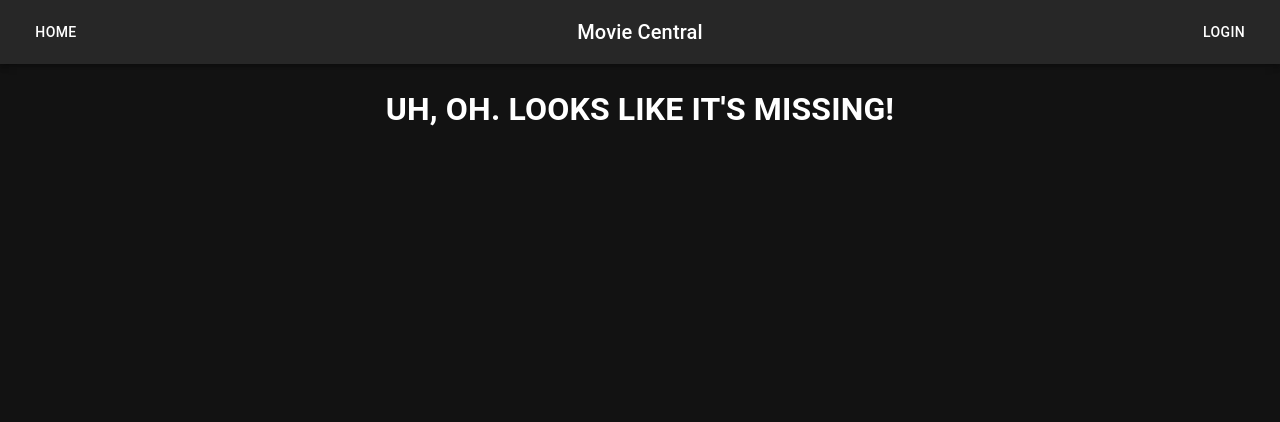
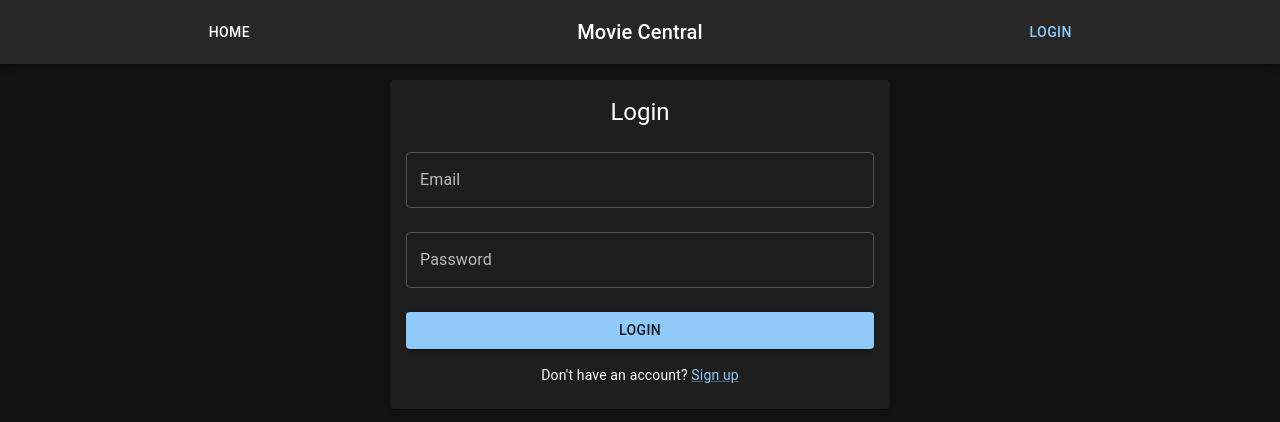
Before and after one commit to LucasJoe02/films-app, a React (Create React App) app: page /login in a window 1280 px wide. Shown: the top 422 px of the page. Built offline with nearby package versions, Linux system fonts and the light colour scheme.

Commit message:
Implemented logging in and logging out.

```diff
--- a/src/App.tsx
+++ b/src/App.tsx
@@ -5,19 +5,27 @@ import Films from "./components/Films";
 import Film from "./components/Film";
 import NotFound from "./components/NotFound";
 import Navbar from "./components/Navbar";
-//import FilmsList from "./components/FilmsList";
+import Login from "./components/Login";
+import AuthStore from "./store/authStore";
 
 function App() {
-    const isLoggedIn = false
+    const token = AuthStore((state) => state.userToken);
+
   return (
     <div className="App">
       <Router>
-          <Navbar isLoggedIn={isLoggedIn} />
+          <Navbar/>
         <div>
             <Routes>
                 <Route path="/" element={<Navigate to="/films" replace />} />
                 <Route path="/films/:id" element={<Film/>}/>
                 <Route path="/films" element={<Films/>}/>
+                {token ? (
+                    <Route path="/login" element={<Navigate to="/films" replace />}/>
+                ) : (
+                    <Route path="/login" element={<Login/>}/>
+                )}
+
                 <Route path="*" element={<NotFound/>}/>
             </Routes>
         </div>
--- a/src/components/Films.tsx
+++ b/src/components/Films.tsx
@@ -4,7 +4,6 @@ import CSS from 'csstype';
 import {Paper, AlertTitle, Alert, Pagination, TextField, Button} from "@mui/material";
 import FilmListObject from "./FilmListObject"
 import Film from "./Film";
-import {useFilmStore} from "../store";
 import FilmOrderDropdown from "./FilmOrderDropdown";
 import FilmGenreFilter from "./FilmGenreFilter";
 import FilmAgeRatingFilter from "./FilmAgeRatingFilter";
@@ -13,8 +12,9 @@ import {useNavigate} from "react-router-dom";
 const Films = () => {
     const navigate = useNavigate();
     const apiUrl = process.env.REACT_APP_API_URL
-    const films = useFilmStore(state => state.films)
-    const setFilms = useFilmStore(state => state.setFilms)
+    //const films = useFilmStore(state => state.films)
+    //const setFilms = useFilmStore(state => state.setFilms)
+    const [films, setFilms] = React.useState<Film[]>([])
     const [errorFlag, setErrorFlag] = React.useState(false)
     const [errorMessage, setErrorMessage] = React.useState("")
     const [currentPage, setCurrentPage] = useState(1)
--- /dev/null
+++ b/src/components/Login.tsx
@@ -0,0 +1,94 @@
+import CSS from "csstype";
+import {Button, CardContent, Link, Paper, TextField, Typography} from "@mui/material";
+import React from "react";
+import axios from "axios";
+import AuthStore from "../store/authStore";
+
+const Login = () => {
+    const apiUrl = process.env.REACT_APP_API_URL
+    const setToken = AuthStore((state) => state.setUserToken)
+    const setUserId = AuthStore((state) => state.setUserId)
+    const [email, setEmail] = React.useState("")
+    const [password, setPassword] = React.useState("")
+    const [errorFlag, setErrorFlag] = React.useState(false)
+    const [errorMessage, setErrorMessage] = React.useState("")
+
+    const handleLogin = (e: React.FormEvent) => {
+        e.preventDefault()
+
+        const requestBody = {
+            email: email,
+            password: password,
+        }
+        axios.post(`${apiUrl}/users/login`, requestBody)
+            .then((response) => {
+                setErrorFlag(false)
+                setErrorMessage("")
+                setUserId(response.data.userId)
+                setToken(response.data.token)
+            }).catch((error) => {
+            setErrorFlag(true)
+            console.log(error)
+            setErrorMessage(error.response.statusText)
+        })
+    };
+
+    const filmPaperStyle: CSS.Properties = {
+        display: "inline-block",
+        height: "auto",
+        width: "500px",
+        margin: "10px",
+        padding: "0px",
+        marginTop: "1rem",
+        overflow: 'auto'
+    }
+    return (
+        <Paper sx={filmPaperStyle}>
+            <CardContent>
+                <Typography variant="h5" component="h2" align="center" gutterBottom>
+                    Login
+                </Typography>
+                <form onSubmit={handleLogin}>
+                    <TextField
+                        id="email"
+                        label="Email"
+                        type="email"
+                        value={email}
+                        variant="outlined"
+                        fullWidth
+                        margin="normal"
+                        onChange={(e) => setEmail(e.target.value)}
+                    />
+                    <TextField
+                        id="password"
+                        label="Password"
+                        type="password"
+                        value={password}
+                        variant="outlined"
+                        fullWidth
+                        margin="normal"
+                        onChange={(e) => setPassword(e.target.value)}
+                    />
+                    <Button
+                        variant="contained"
+                        color="primary"
+                        fullWidth
+                        type="submit"
+                        sx={{ marginTop: '1rem' }}
+                    >
+                        Login
+                    </Button>
+                </form>
+                {errorMessage && <p style={{ color: 'red' }}>{errorMessage}</p>}
+                <Typography variant="body2" align="center" sx={{ marginTop: '1rem' }}>
+                    Don't have an account?{' '}
+                    <Link href="/signup" color="primary">
+                        Sign up
+                    </Link>
+                </Typography>
+            </CardContent>
+        </Paper>
+    )
+}
+
+export default Login;
--- a/src/components/Navbar.tsx
+++ b/src/components/Navbar.tsx
@@ -1,29 +1,67 @@
-import {AppBar, Button, Toolbar, Typography} from "@mui/material";
-import {Link} from "react-router-dom";
+import {AppBar, Button, Grid, Toolbar, Typography} from "@mui/material";
+import {Link, useNavigate} from "react-router-dom";
+import React from "react";
+import axios from "axios";
+import AuthStore from "../store/authStore";
 
-const Navbar = ({ isLoggedIn }: { isLoggedIn: boolean}) => {
+const Navbar = () => {
+    const navigate = useNavigate();
+    const apiUrl = process.env.REACT_APP_API_URL
+    const token = AuthStore((state) => state.userToken);
+    const setUserToken = AuthStore((state) => state.setUserToken);
+    const setUserId = AuthStore((state) => state.setUserId);
+
+    const handleLogout = () => {
+        const header = {
+            headers: {
+                'X-Authorization': token
+            }
+        }
+        axios.post(`${apiUrl}/users/logout`, null, header)
+            .then(() => {
+                setUserToken("")
+                setUserId("0")
+                navigate('/films')
+            }).catch((error) => {
+            console.log(error)
+        })
+
+    }
+
     return (
         <AppBar position="static">
             <Toolbar>
+                <Grid container justifyContent="space-between" alignItems="center">
+                    <Grid item sx={{ flex: '1 1 33.33%'}}>
                         <Button component={Link} to="/" color="inherit">
                             Home
                         </Button>
+                    </Grid>
+                    <Grid item sx={{ flex: '1 1 33.33%'}}>
                         <Typography variant="h6" sx={{flexGrow: 1, textAlign: 'center'}}>
                             Movie Central
                         </Typography>
-
-                {isLoggedIn ? (
+                    </Grid>
+                    <Grid item sx={{ flex: '1 1 33.33%'}}>
+                        {token ? (
                             <>
                                 <Button component={Link} to="/profile" color="inherit">
                                     View Profile
                                 </Button>
-                        <Button color="inherit">Logout</Button>
+                                <Button color="inherit" onClick={handleLogout} sx={{color: "red"}}>Logout</Button>
                             </>
                         ) : (
-                    <Button component={Link} to="/login" color="inherit">
+                            <Button component={Link} to="/login">
                                 Login
                             </Button>
                         )}
+                    </Grid>
+
+                </Grid>
+
+
+
+
             </Toolbar>
         </AppBar>
     )
--- /dev/null
+++ b/src/store/authStore.ts
@@ -0,0 +1,27 @@
+import create from 'zustand'
+
+
+interface AuthState {
+    userToken: string;
+    userId: string;
+    setUserToken: (token: string) => void;
+    setUserId: (userId: string) => void;
+}
+
+const getLocalAuth = (key: string): string => JSON.parse(window.localStorage.getItem(key) as string)
+const setLocalAuth = (key: string, value:string) => window.localStorage.setItem(key, JSON.stringify(value))
+
+const AuthStore = create<AuthState>((set) => ({
+    userToken: getLocalAuth('userToken') || "",
+    userId: getLocalAuth('userId') || "0",
+    setUserToken: (userToken: string) => set(() => {
+        setLocalAuth('userToken', userToken)
+        return {userToken: userToken}
+    }),
+    setUserId: (userId: string) => set(() => {
+        setLocalAuth('userId', userId)
+        return {userId: userId}
+    }),
+}));
+
+export default AuthStore;
--- a/src/store/index.ts
+++ /dev/null
@@ -1,13 +0,0 @@
-import create from 'zustand'
-
-interface FilmState {
-    films: Film[];
-    setFilms: (film: Array<Film>) => void;
-}
-const useStore = create<FilmState>((set) => ({
-    films: [],
-    setFilms: (films: Array<Film>) => set(() => {
-        return { films: films}
-    })
-}))
-export const useFilmStore = useStore;
```
Lines whose indentation alone changed are shown as unchanged.
